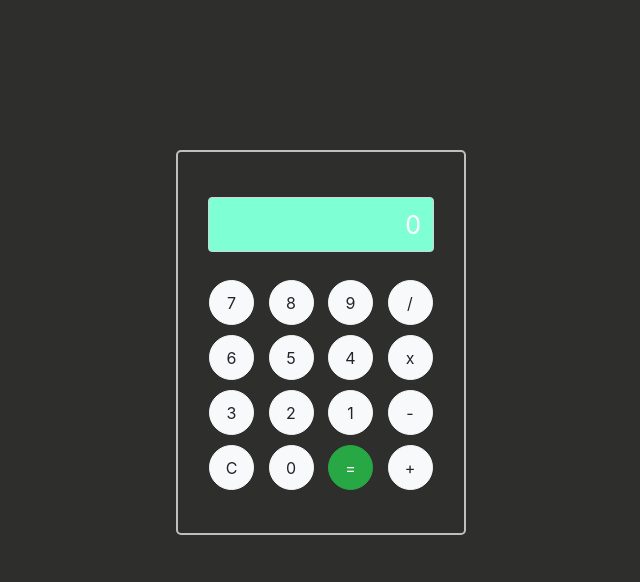
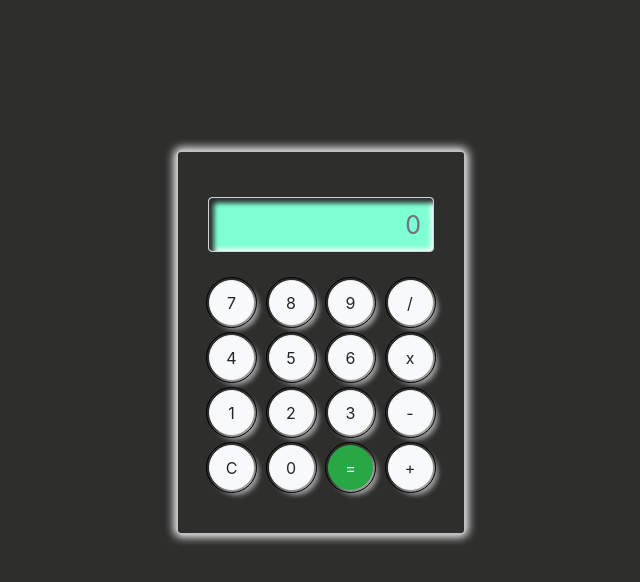
Before and after one commit to kahmed0984/Design-P-Hero, a plain HTML site: page simple-calculator/index.html in a window 1280 px wide. Shown: the whole page, without its empty margins (319-959 px from the left). Drawn offline with Linux system fonts and the light colour scheme.

Commit message:
add calculetor development

```diff
--- a/simple-calculator/index.html
+++ b/simple-calculator/index.html
@@ -30,33 +30,33 @@
 
         <div id="calculator_border">
             <div id="calculator_display">
-                <input class="form-control" type="text" name="screen" id="screen" placeholder="0" value="0">
+                <input class="form-control text-dark " type="text" name="display" id="display" placeholder="0" value="">
             </div>
             <div id="calculator_buttons">
                 <ul class="nav navbar">
                     <li class="nav-item">
-                        <button id="button7" class="btn btn-light">7</button>
-                        <button class="btn btn-light">8</button>
-                        <button class="btn btn-light">9</button>
-                        <button class="btn btn-light">/</button>
+                        <button onclick="appendToDisplay('7')" class="btn btn-light">7</button>
+                        <button onclick="appendToDisplay('8')" class="btn btn-light">8</button>
+                        <button onclick="appendToDisplay('9')" class="btn btn-light">9</button>
+                        <button onclick="appendToDisplay('/')" class="btn btn-light">/</button>
                     </li>
                     <li class="nav-item">
-                        <button class="btn btn-light">6</button>
-                        <button class="btn btn-light">5</button>
-                        <button class="btn btn-light">4</button>
-                        <button class="btn btn-light">x</button>
+                        <button onclick="appendToDisplay('4')" class="btn btn-light">4</button>
+                        <button onclick="appendToDisplay('5')" class="btn btn-light">5</button>
+                        <button onclick="appendToDisplay('6')" class="btn btn-light">6</button>
+                        <button onclick="appendToDisplay('*')" class="btn btn-light">x</button>
+                    </li>
+                    <li class=" nav-item">
+                        <button onclick="appendToDisplay('1')" class="btn btn-light">1</button>
+                        <button onclick="appendToDisplay('2')" class="btn btn-light">2</button>
+                        <button onclick="appendToDisplay('3')" class="btn btn-light">3</button>
+                        <button onclick="appendToDisplay('-')" class="btn btn-light">-</button>
                     </li>
                     <li class="nav-item">
-                        <button class="btn btn-light">3</button>
-                        <button class="btn btn-light">2</button>
-                        <button class="btn btn-light">1</button>
-                        <button class="btn btn-light">-</button>
-                    </li>
-                    <li class="nav-item">
-                        <button class="btn btn-light">C</button>
-                        <button class="btn btn-light">0</button>
-                        <button class="btn btn-success">=</button>
-                        <button class="btn btn-light">+</button>
+                        <button onclick="clearDisplay()" class="btn btn-light">C</button>
+                        <button onclick="appendToDisplay('0')" class="btn btn-light">0</button>
+                        <button onclick="calculate()" class="btn btn-success">=</button>
+                        <button onclick="appendToDisplay('+')" class="btn btn-light">+</button>
                     </li>
                 </ul>
             </div>
@@ -76,19 +76,33 @@
 
         <script src="js/custom.js"></script>
         <script>
-
-
-            const button7 = document.getElementById('button7');
-            button7.addEventListener('click', function(){
-                const button7Number = parseFloat(button7.innerText);
-
-                const screen = document.getElementById('screen').value = button7Number  ;
+            // const arrayName = document.getElementsByTagName('button');
+            // for (let i = 0; i < arrayName.length; i++) {
+            //     const element = arrayName[i];
+            //     element.addEventListener('click', function(){
+            //         element.style.transform = 'scale(0.95)'
+            //     })
+            // }
 
 
 
 
-
-            })
+            const display = document.getElementById('display');
+            function appendToDisplay(input){
+                // display.value = display.value + input;
+                display.value += input ;
+            }
+            function clearDisplay(){
+                display.value = '';
+            }
+            function calculate(){
+                try{
+                    display.value = eval(display.value);
+                }
+                catch(error){
+                    display.value = 'Error';
+                }
+            }
 
 
 
--- a/simple-calculator/style.css
+++ b/simple-calculator/style.css
@@ -11,6 +11,7 @@ body{
   padding: 30px 10px;
   border: 2px solid #bfbfbf;
   border-radius: 5px;
+  box-shadow: 0px 0px 10px 2px white;
 
 }
 #calculator_display{
@@ -25,6 +26,9 @@ body{
   font-size: 25px;
   text-align: right;
   margin: 15px auto;
+  box-shadow: inset 5px 5px 5px #2d2d2d, inset -2px -2px 5px white;
+
+
 }
 
 #calculator_buttons button{
@@ -33,4 +37,12 @@ body{
   border-radius: 50%;
   box-shadow: none;
   margin: 5px 5px;
+  box-shadow: 5px 5px 5px #9f9f9f;
+  outline: 1px solid #000;
+  outline-offset: 2px;
+
+  &:active{
+    transform: scale(0.94);
+    box-shadow: inset 5px 5px 5px rgb(105, 105, 105);
+  }
 }
```
